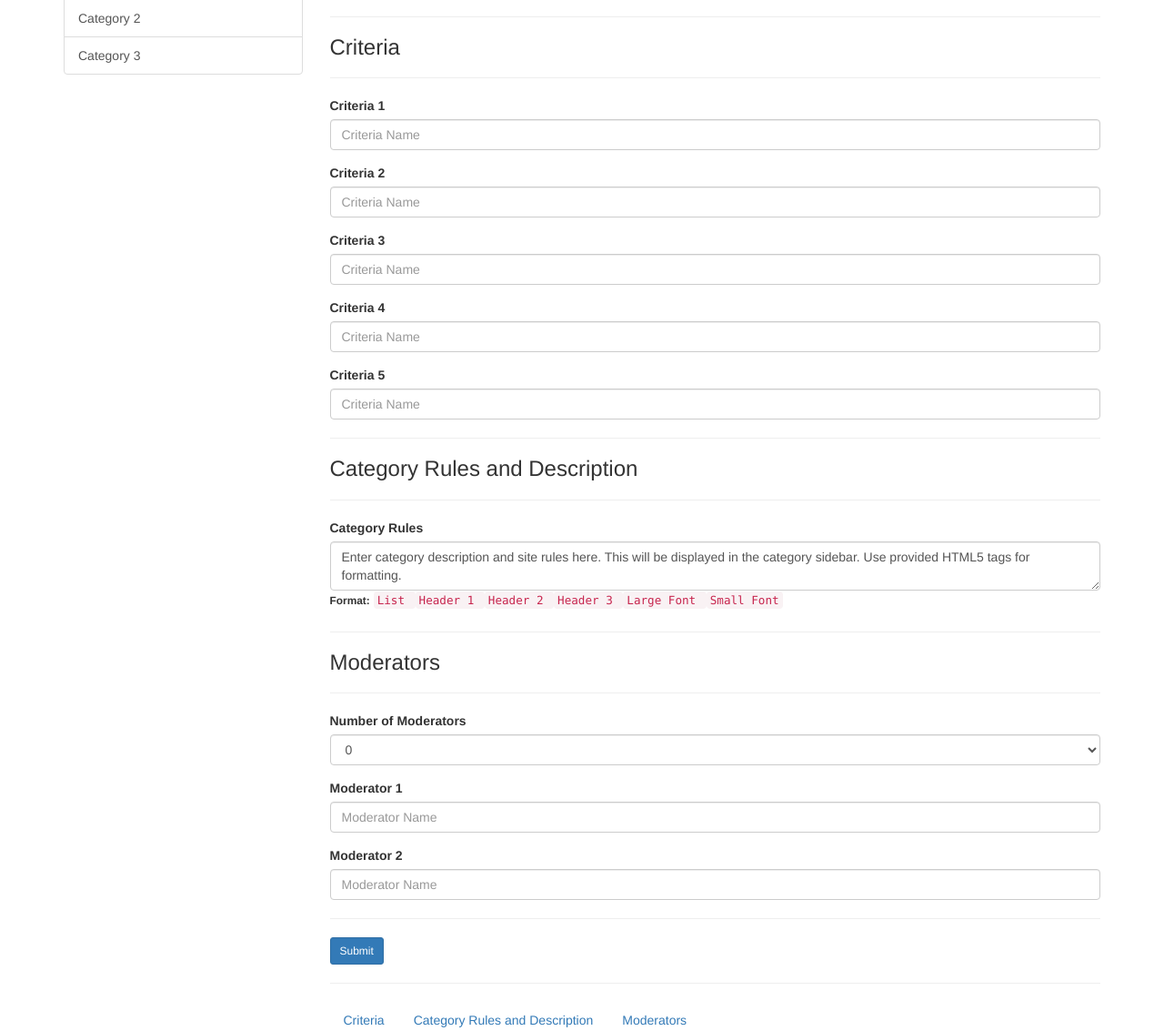
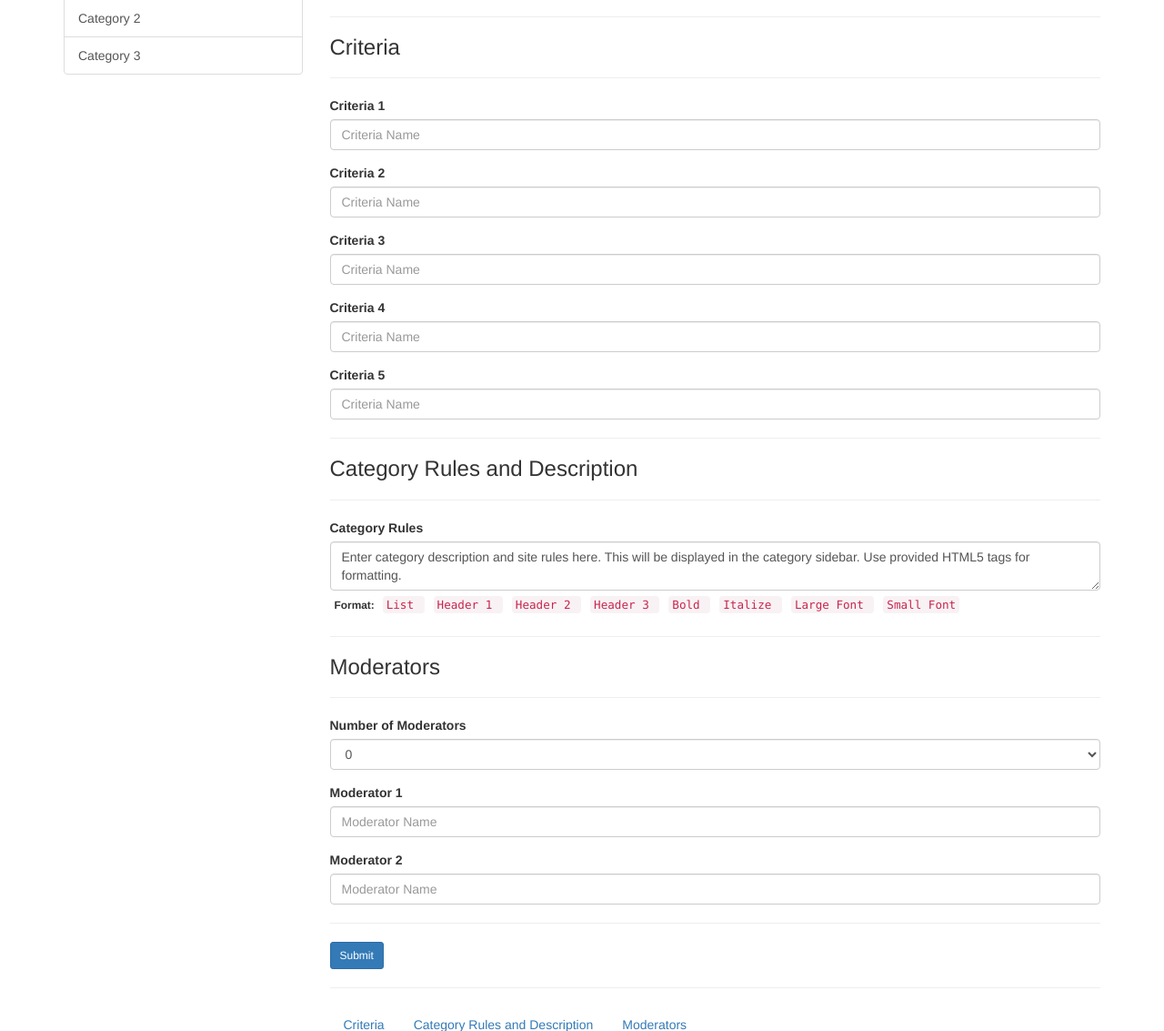
Before and after one commit to rexixuel/pq, a PHP site: page /mod-dashboard.php in a window 1280 px wide. Shown: the part 335-1468 px from the top of the page at 91% size. Run offline with PHP 8.4, Linux system fonts and the light colour scheme.

Commit message:
added bold and italize for format tags. Custom styled tags

```diff
--- a/mod-dashboard.php
+++ b/mod-dashboard.php
@@ -221,12 +221,14 @@
 										<textarea id="rules" class="form-control" placeholder="Enter category description and site rules here. This will be displayed in the category sidebar. Use provided HTML5 tags for formatting.">Enter category description and site rules here. This will be displayed in the category sidebar. Use provided HTML5 tags for formatting.</textarea>
 
 								</div>
-								<div>
+								<div class="pq-format-tags">
 									<label> <small> Format: </small> </label>
 									<a href=""> <code> List </code> </a>
 									<a href=""> <code> Header 1 </code> </a>
 									<a href=""> <code> Header 2 </code> </a>
 									<a href=""> <code> Header 3 </code> </a>
+									<a href=""> <code> Bold </code> </a>
+									<a href=""> <code> Italize </code> </a>
 									<a href=""> <code> Large Font </code> </a>
 									<a href=""> <code> Small Font </code> </a>
 								</div>
```
